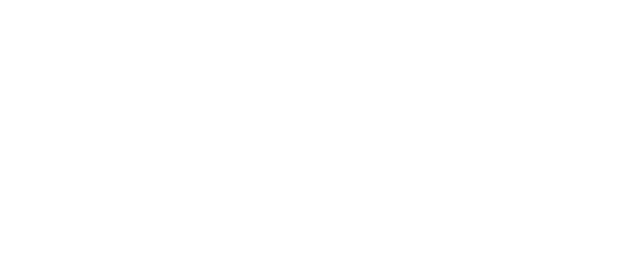
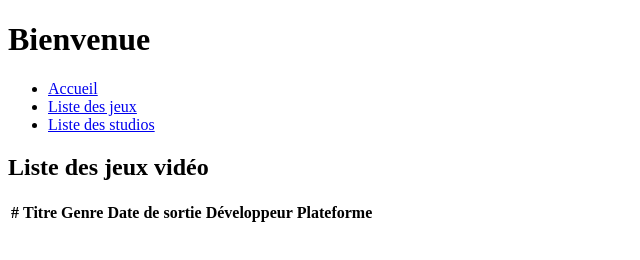
Before and after one commit to thibaultvlm/CONTROLE, a website: page client/public/listegames.html in a window 1280 px wide. Shown: the whole page, without its empty margins (0-640 px from the left). Drawn offline with Linux system fonts and the light colour scheme.

Commit message:
i changed a listgames.html for add a table & a list for display games

```diff
--- a/client/public/listegames.html
+++ b/client/public/listegames.html
@@ -3,9 +3,38 @@
 <head>
     <meta charset="UTF-8">
     <meta name="viewport" content="width=device-width, initial-scale=1.0">
-    <title>Document</title>
+    <title>Liste des jeux</title>
 </head>
 <body>
+     <header>
+        <h1>Bienvenue</h1>
+        <ul>
+            <li><a href="/">Accueil</a></li>
+            <li><a href="/public/listegame.html">Liste des jeux</a></li>
+            <li><a href="/public/listestudio.html">Liste des studios</a></li>
+        </ul>
+        <div id="liste">
+            <h2>Liste des jeux vidéo</h2>
+        </div>
+        <div class="row">
+            <div class="col">
+                <table class="table">
+                    <thead>
+                        <tr>
+                            <th scope="col">#</th>
+                            <th scope="col">Titre</th>
+                            <th scope="col">Genre</th>
+                            <th scope="col">Date de sortie</th>
+                            <th scope="col">Développeur</th>
+                            <th scope="col">Plateforme</th>
+                        </tr>
+                    </thead>
+                    <tbody id="gameListe">
 
+                    </tbody>
+                </table>
+            </div>
+        </div>
+     </header>
 </body>
 </html>
```
